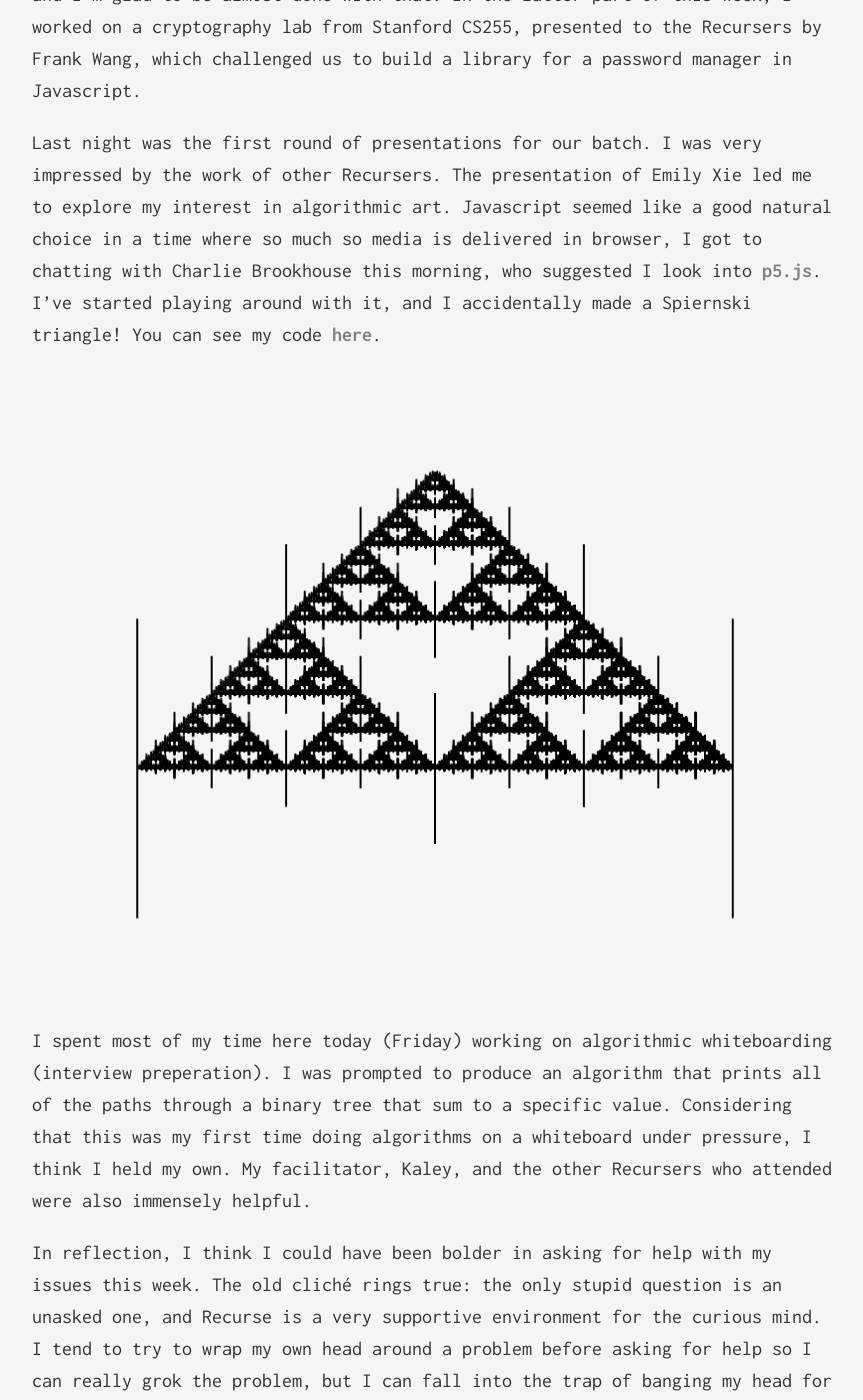
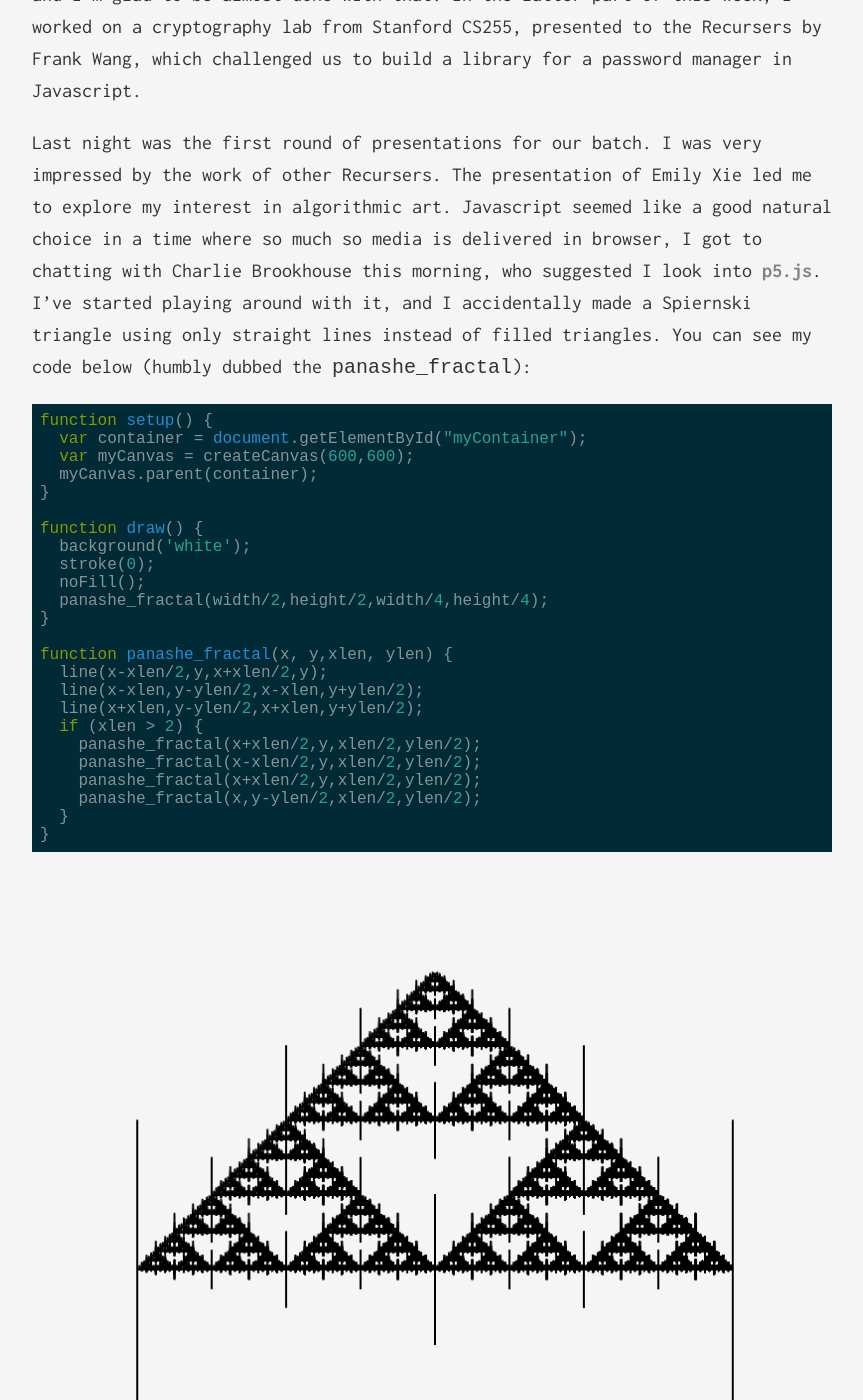
Before and after one commit to munyari/munyari.github.io, a Jekyll site: the page built from _posts/2016-05-27-first-week-recurse.md, in a window 1280 px wide and 1400 px high, scrolled down 861 px. Shown: the whole window, without its empty margins (208-1071 px from the left). Built offline with Jekyll 4.4.1, drawn with Linux system fonts in a browser that asks for light colours.

Commit message:
change blog post layout (code block)

````diff
--- a/_posts/2016-05-27-first-week-recurse.md
+++ b/_posts/2016-05-27-first-week-recurse.md
@@ -5,19 +5,19 @@ date: 2016-05-27 21:02:09 -0400
 categories: recurse-center
 ---
 
-I've just completed my first week at the [Recurse Center][recurse]!
-It's gone by so fast, and I'm absolutely loving it so far. This is is a very
-carefuly deesigned environment for learning, and I'm surrounded by passionate
-and brilliant people. I've learned so much already, and I'm excited for the
-next 11 weeks.
+I've just completed my first week at the [Recurse Center][recurse]! It's gone
+by so fast, and I'm absolutely loving it so far. This is is a very carefuly
+deesigned environment for learning, and I'm surrounded by passionate and
+brilliant people. I've learned so much already, and I'm excited for the next 11
+weeks.
 
 [recurse]: https://recurse.com
 
 This being the end of my first week, reflection seems apt. As you can see from
-my [Wakatime][wakatime], I wrote about half of my code in
-Ruby (Ruby + ERB) and about a third of it in Javascript, which is pretty
-ironic, because I only have a cursory knowledge of the latter (I also used
-Emacs this week, but I only have Wakatime installed in Neovim).
+my [Wakatime][wakatime], I wrote about half of my code in Ruby (Ruby + ERB) and
+about a third of it in Javascript, which is pretty ironic, because I only have
+a cursory knowledge of the latter (I also used Emacs this week, but I only have
+Wakatime installed in Neovim).
 
 [wakatime]: https://wakatime.com/@fundirap
 
@@ -34,9 +34,37 @@ impressed by the work of other Recursers. The presentation of Emily Xie led me
 to explore my interest in algorithmic art. Javascript seemed like a good
 natural choice in a time where so much so media is delivered in browser, I got
 to chatting with Charlie Brookhouse this morning, who suggested I look into
-[p5.js][p5-js]. I've started playing around with it, and I
-accidentally made a Spiernski triangle! You can see my code
-[here](https://github.com/munyari/fractal-fun/blob/b3c56b01fdd958ec9dffdb705fa378695fcb6121/empty-example/sketch.js).
+[p5.js][p5-js]. I've started playing around with it, and I accidentally made a
+Spiernski triangle using only straight lines instead of filled triangles. You
+can see my code below (humbly dubbed the `panashe_fractal`):
+
+```ruby
+function setup() {
+  var container = document.getElementById("myContainer");
+  var myCanvas = createCanvas(600,600);
+  myCanvas.parent(container);
+}
+
+function draw() {
+  background('white');
+  stroke(0);
+  noFill();
+  panashe_fractal(width/2,height/2,width/4,height/4);
+}
+
+function panashe_fractal(x, y,xlen, ylen) {
+  line(x-xlen/2,y,x+xlen/2,y);
+  line(x-xlen,y-ylen/2,x-xlen,y+ylen/2);
+  line(x+xlen,y-ylen/2,x+xlen,y+ylen/2);
+  if (xlen > 2) {
+    panashe_fractal(x+xlen/2,y,xlen/2,ylen/2);
+    panashe_fractal(x-xlen/2,y,xlen/2,ylen/2);
+    panashe_fractal(x+xlen/2,y,xlen/2,ylen/2);
+    panashe_fractal(x,y-ylen/2,xlen/2,ylen/2);
+  }
+}
+```
+
 <a href="{{ site.url }}/assets/sierpinski.png"><img src="{{ site.url
 }}/assets/sierpinski.png" alt="Sierpinski gadget" /></a>
 
````
